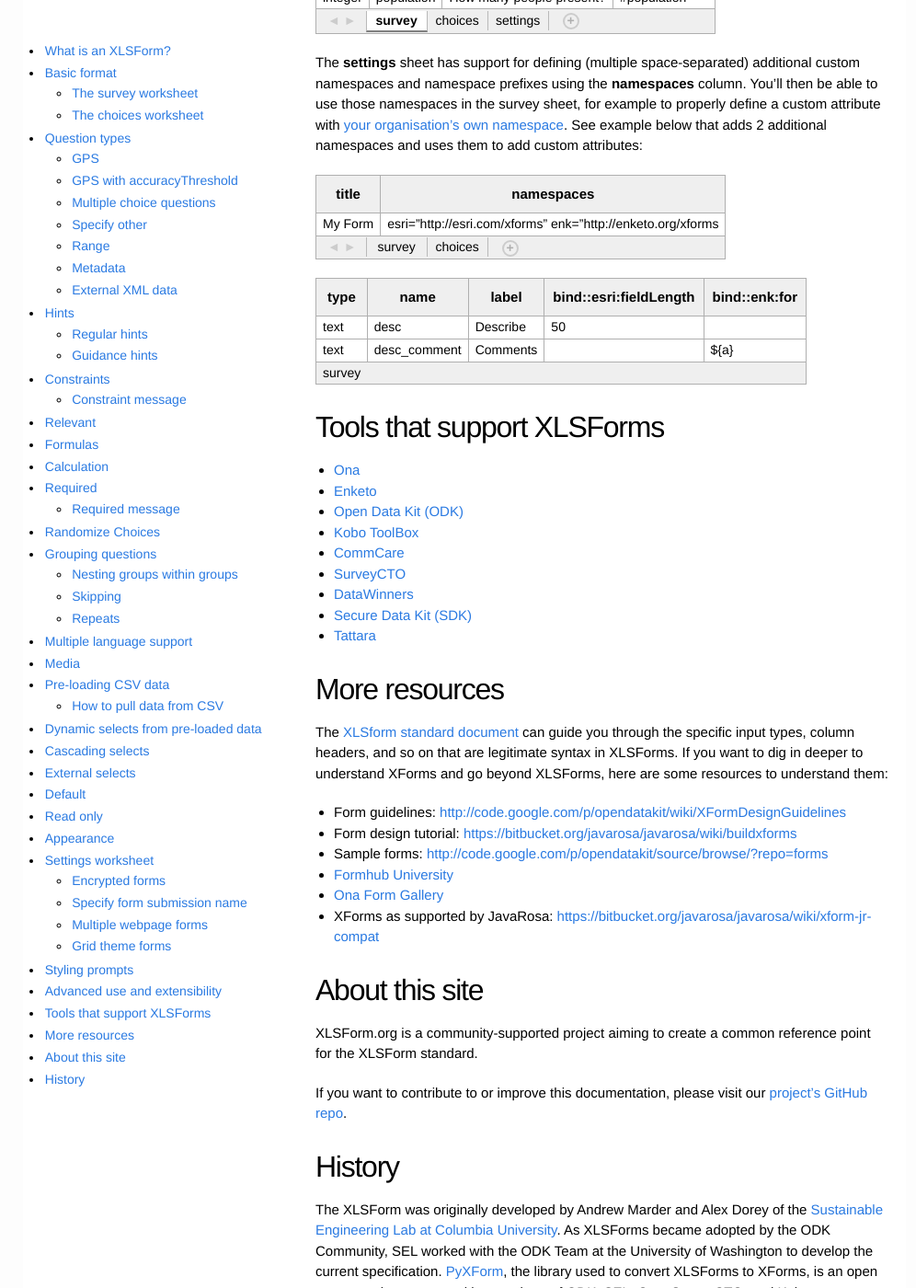
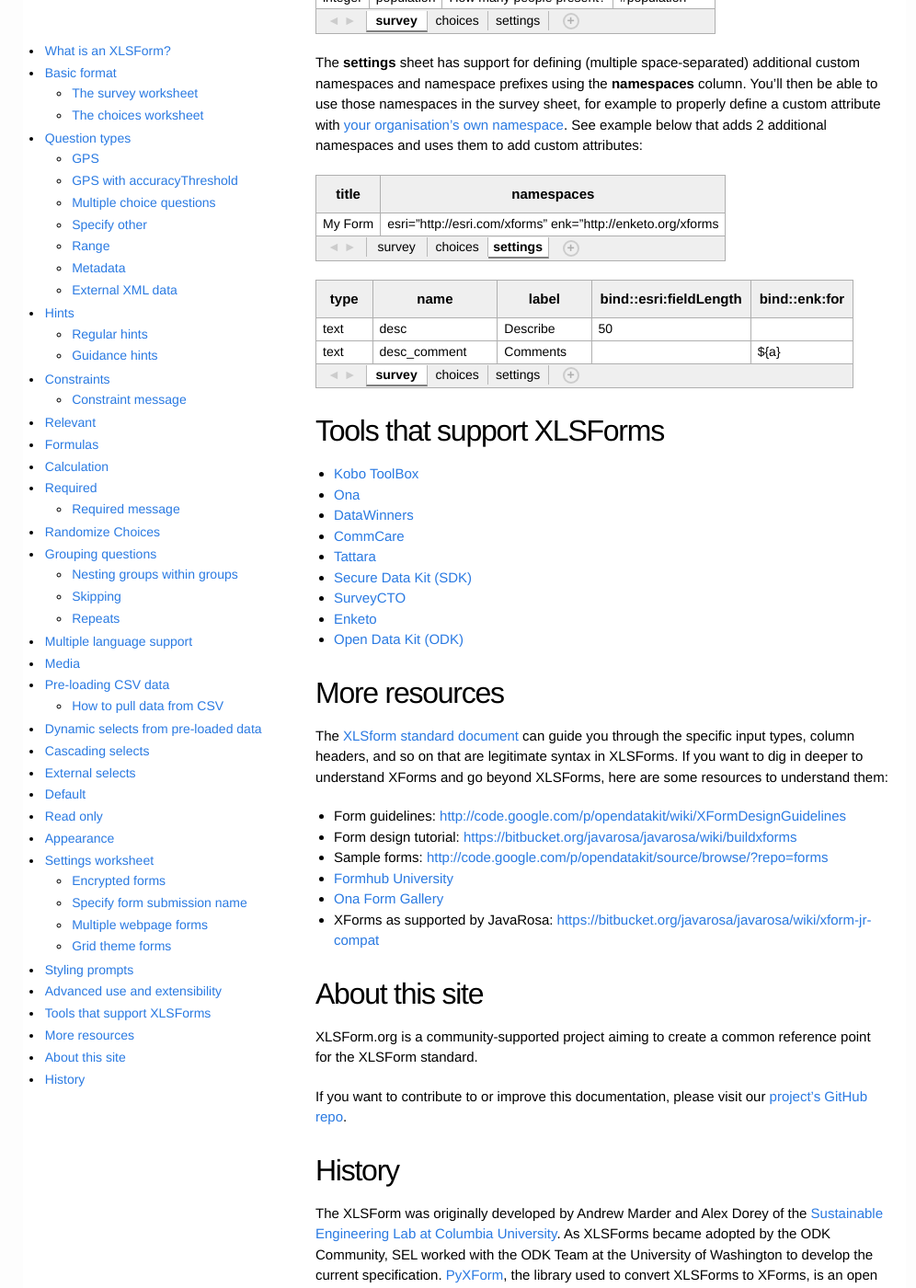
Before and after one commit to XLSForm/xlsform.github.io, a Jekyll site: the page built from en/index.md, in a window 1280 px wide and 1400 px high, scrolled down 23972 px. Shown: the whole window at 92% size, without its empty margins (135-1131 px from the left). Built offline with Jekyll 4.4.1, drawn with Linux system fonts in a browser that asks for light colours.

Commit message:
Fixed addSheets exception and shuffling of tools

```diff
--- a/assets/css/main.css
+++ b/assets/css/main.css
@@ -552,7 +552,7 @@
   }
 }
 
-#platformstools-that-support-xlsforms+ul {
+#tools-that-support-xlsforms+ul {
   display: flex;
   flex-direction: column;
   flex-wrap: nowrap;
--- a/assets/js/script.js
+++ b/assets/js/script.js
@@ -145,7 +145,7 @@
         for (var j=0 ; j < 3 ; j++){
             var span = document.createElement('span');
             var type = ['survey', 'choices', 'settings'][j];
-            if (j > 0) {
+            if (j > 0 && tds[j]) {
                 tds[j].remove();
             }
             span.appendChild(document.createTextNode(type));
```
